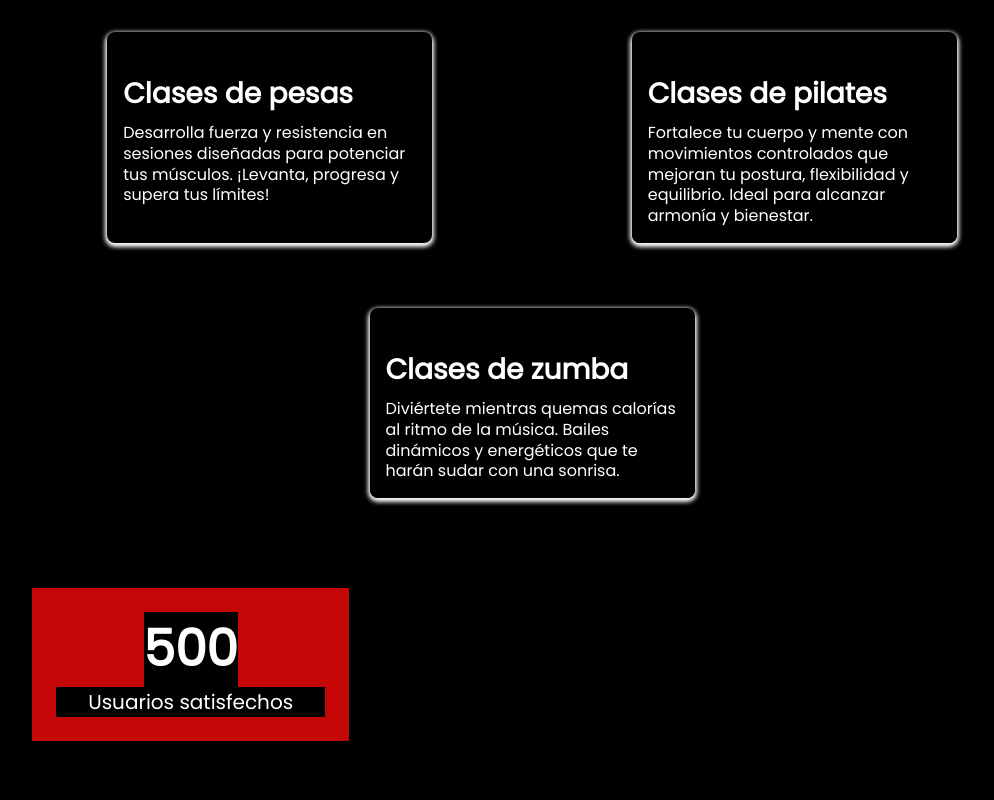
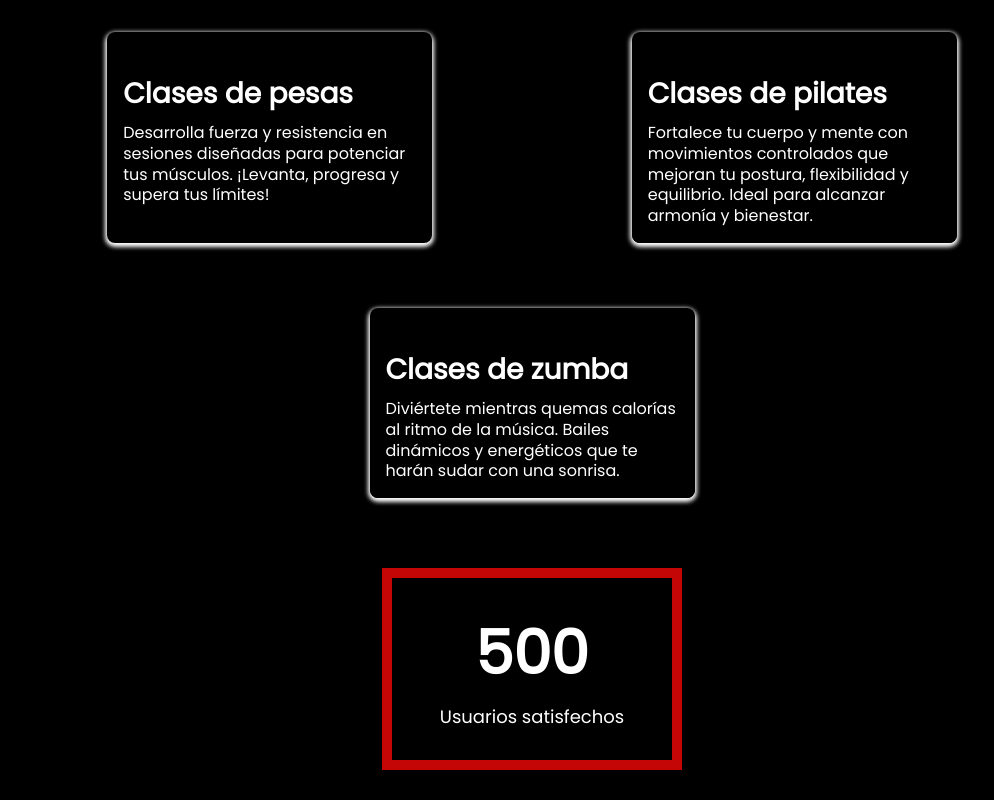
Before and after one commit to DanielPalermoo/tp2_bootstrap, a plain HTML site: page index.html in a window 1280 px wide. Shown: the part 1010-1810 px from the top of the page, without its empty margins (108-1102 px from the left). Drawn offline with Linux system fonts and the light colour scheme.

Commit message:
Contador de usuarios centrado y mejorado el diseño

```diff
--- a/css/style.css
+++ b/css/style.css
@@ -93,46 +93,32 @@ ul li:hover ul.dropdown{
 }
 
 .stat-container{
-    display: grid;
-    gap: 24px;
-    grid-template-columns: 1fr 1fr 1fr;
-    margin: 30px auto;
+    display: flex;
+    justify-content: center;
+    margin:30px auto;
     max-width: 1000px;
     padding-inline: 16px;
 }
-.stat-container{
-    padding: 20px 50px;
-    text-align: center;
-    gap: 24px;
-    margin: 30px auto;
-    max-width: 1000px;
-}
 
 .stat-container .stat{
-    padding: 24px;
+    padding: 30px 40px;
     text-align: center;
-    background: #c40606;
+    background: #000;
+    border: 10px solid #c40606;
+    width: 200px;
 }
 
 .stat-container .stat .contador{
-    font-size: 50px;
+    font-size: 60px;
     font-weight: bold;
-    display: inline-block;
+    display: block;
+    margin-bottom:5px;
+    background: transparent;
 }
 
 .stat-container .stat .type{
-    font-size: 20px;
+    font-size: 18px;
     font-weight: 500;
+    background: transparent;
+    display:block;
 }
-
-/*.contador.plus{
-    position:relative;
-}
-
-.contador.plus:after{
-    position:absolute;
-    top:0;
-    right: -16px;
-    font-size:20px;
-
-}*/
```
